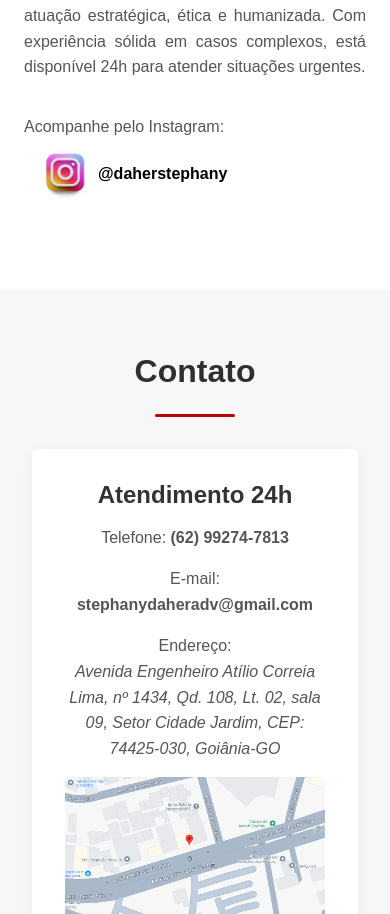
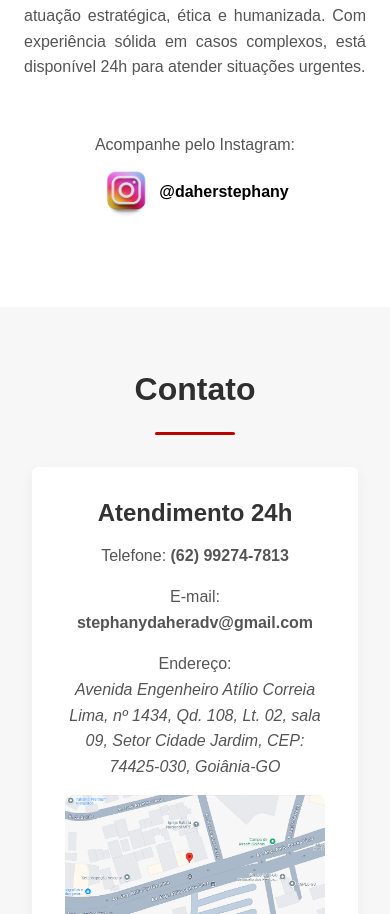
Before and after one commit to luisfernandoosiqueira/stephanydaheradvocacia, a React (Create React App) app: page / in a window 390 px wide. Shown: the part 3627-4541 px from the top of the page. Built offline with nearby package versions, Linux system fonts and the light colour scheme.

Commit message:
Centralização sobre-instagram

```diff
--- a/src/App.css
+++ b/src/App.css
@@ -274,6 +274,17 @@ nav {
   transition: background-color 0.3s ease;
 }
 
+/* Ajuste na responsividade do botão Instagram e @*/
+@media (max-width: 768px) {
+  .sobre-instagram {
+    display: flex;
+    flex-direction: column;
+    align-items: center;
+
+  }
+
+}
+
 .btn-instagram:hover {
   background-color: #8c0000;
 }
@@ -360,6 +371,7 @@ nav {
     width: 260px; /* Aumento adicional para telas menores */
     border-radius: 8px;
   }
+
 }
 
 /* Mensagem de orientação para a localização */
--- a/src/App.js
+++ b/src/App.js
@@ -142,7 +142,9 @@ function App() {
             para atender situações urgentes.
           </p>
           <br />
-          <p>
+          <br />
+
+          <p className="sobre-instagram">
             Acompanhe pelo Instagram:
             <br />
             <a
```
